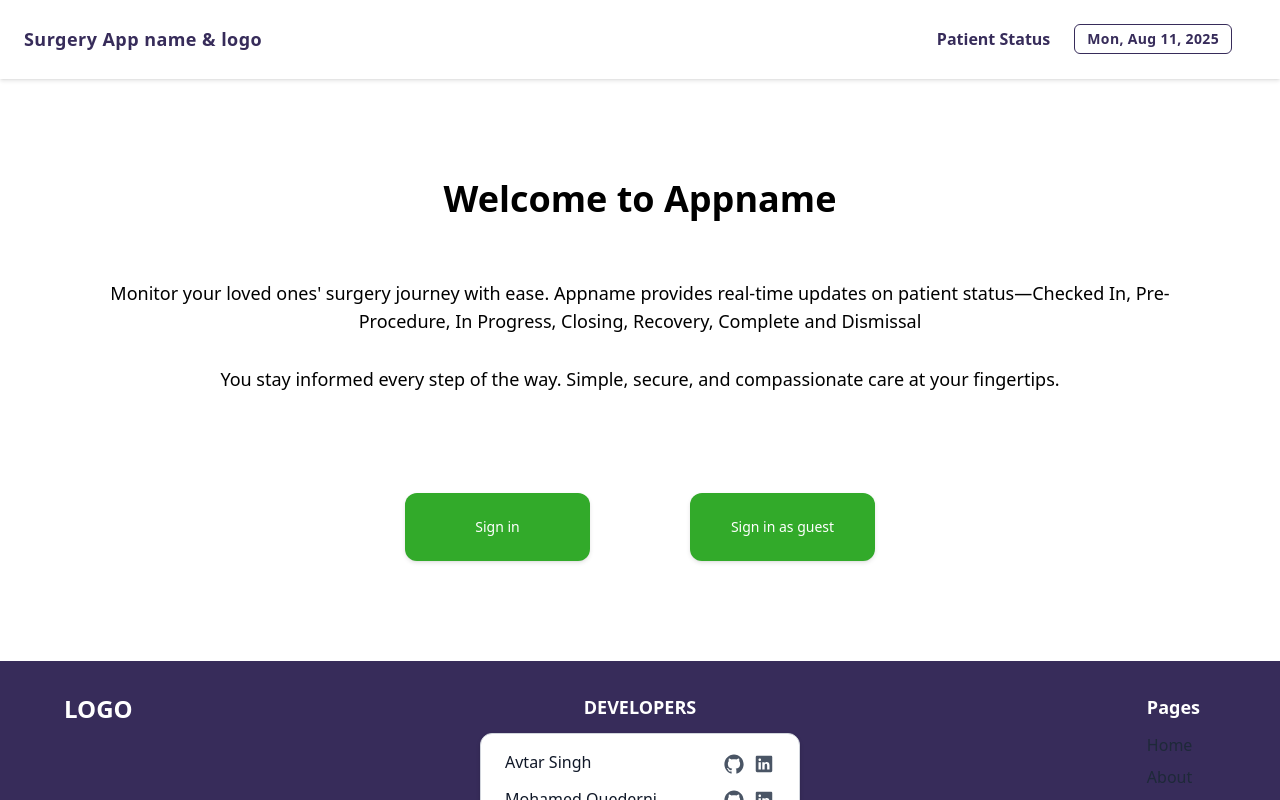
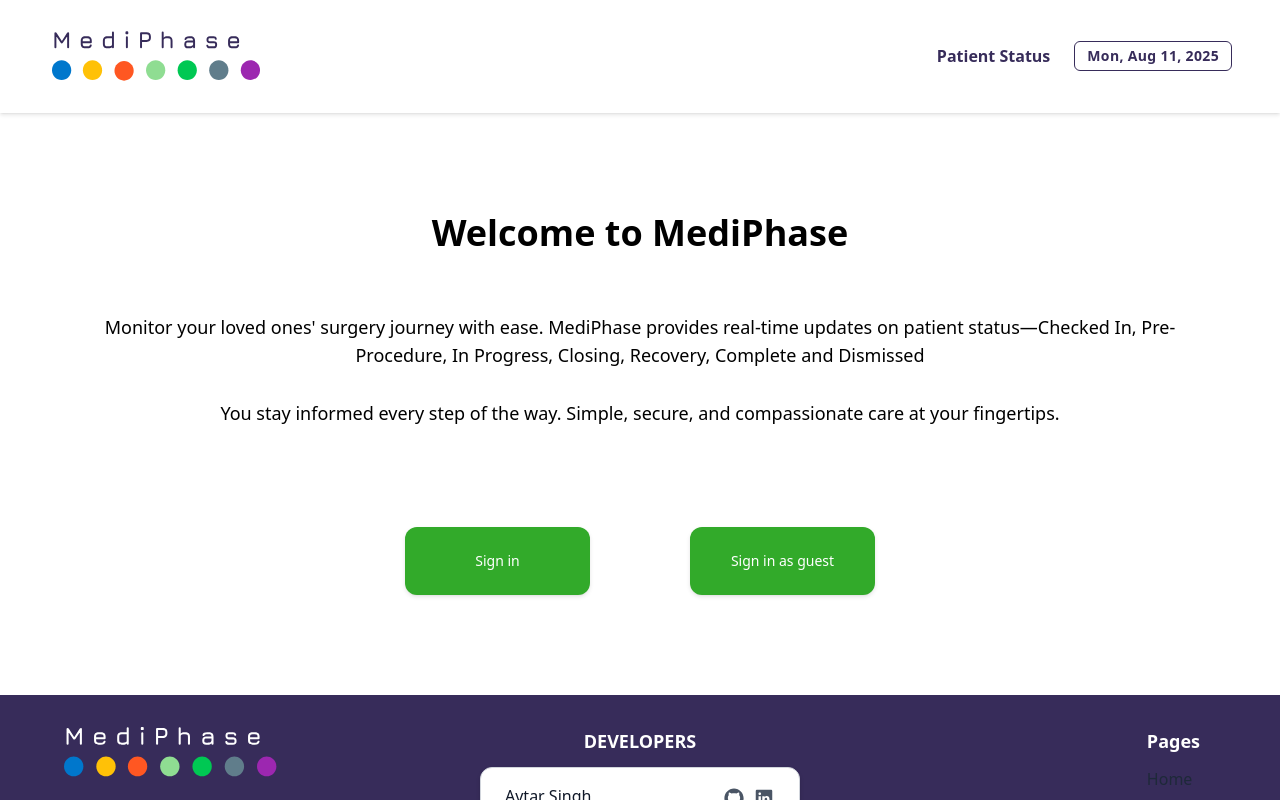
Before and after one commit to rachel-labri-tipton/mediphase-surgery-status-app, a React (Vite) app in the folder v56-team22-surgery-status-board/: page / in a window 1280 px wide. Shown: the top 800 px of the page. Built offline with nearby package versions, Linux system fonts and the light colour scheme.

Commit message:
add logo to header and footer update app name on the home page

```diff
--- a/v56-team22-surgery-status-board/src/components/Footer/footer-logo.tsx
+++ b/v56-team22-surgery-status-board/src/components/Footer/footer-logo.tsx
@@ -1,7 +1,11 @@
+import { SecondaryLogo } from "../Logos";
+import { useNavigate } from "react-router";
+
 const FooterLogo = () => {
+  const navigate = useNavigate();
   return (
-    <div className="my-4 md:my-0">
-      <div className="text-2xl font-bold text-white">LOGO</div>
+    <div className="md:my-0 cursor-pointer" onClick={() => navigate('/')}>
+      <span><SecondaryLogo className="w-32 h-auto md:w-64"/></span>
     </div>
   );
 };
--- a/v56-team22-surgery-status-board/src/components/Header/header-name.tsx
+++ b/v56-team22-surgery-status-board/src/components/Header/header-name.tsx
@@ -1,7 +1,11 @@
+import { PrimaryLogo } from '@/components/Logos';
+import { useNavigate } from 'react-router';
+
 const HeaderName = () => {
+  const navigate = useNavigate();
   return (
-    <div className="text-lg font-bold tracking-wide text-primary">
-      Surgery App name & logo
+    <div className="flex items-center ml-7 cursor-pointer" onClick={() => navigate('/')}>
+     <PrimaryLogo className="w-32 md:w-52"/>
     </div>
   );
 };
--- a/v56-team22-surgery-status-board/src/screens/Home.tsx
+++ b/v56-team22-surgery-status-board/src/screens/Home.tsx
@@ -5,12 +5,12 @@ const Home = () => {
   return (
     <div className="px-[30px] md:px-[100px] mt-[100px] flex flex-col justify-center items-center">
       <h1 className="text-4xl font-bold text-center mb-[60px]">
-        Welcome to Appname
+        Welcome to MediPhase
       </h1>
       <p className="text-lg text-center mb-[30px]">
-        Monitor your loved ones' surgery journey with ease. Appname provides
+        Monitor your loved ones' surgery journey with ease. MediPhase provides
         real-time updates on patient status—Checked In, Pre-Procedure, In
-        Progress, Closing, Recovery, Complete and Dismissal <br />
+        Progress, Closing, Recovery, Complete and Dismissed <br />
       </p>
       <p className="text-lg text-center mb-[100px]">
         You stay informed every step of the way. Simple, secure, and
```
